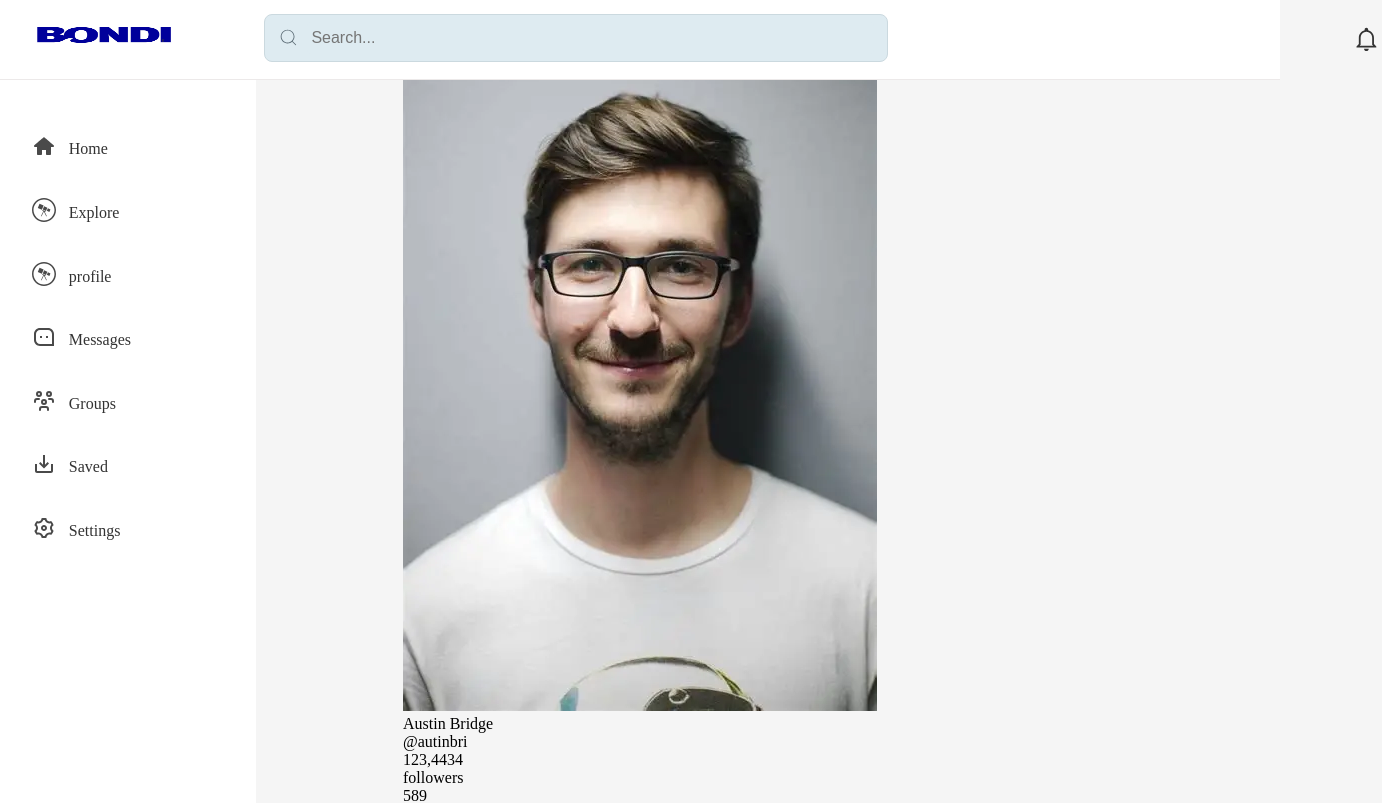
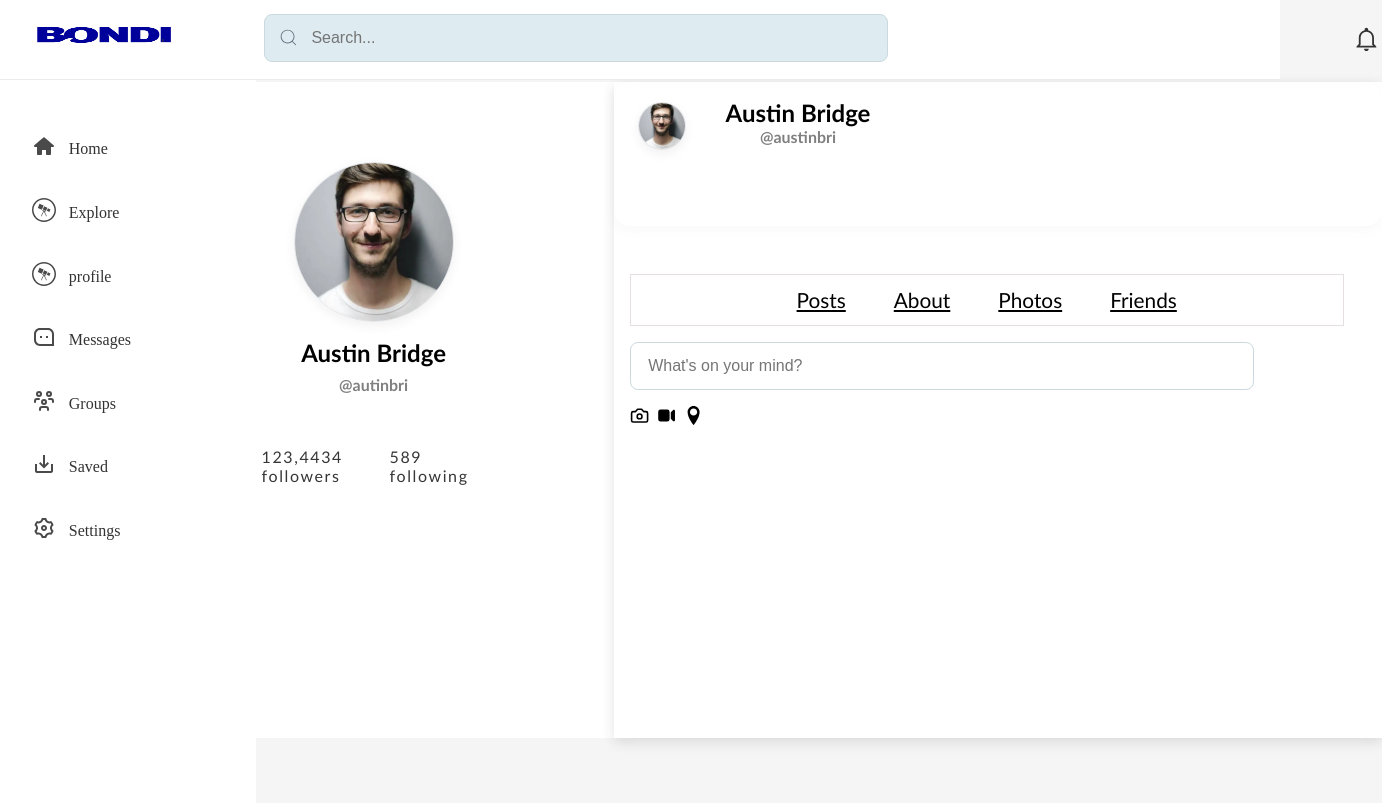
Before and after one commit to asamoah953/bondi_social_media, a React (Vite) app in the folder bondi/: page /user-profile in a window 1280 px wide. Shown: the top 803 px of the page, 1382 px wide, since content can reach past the window. Built offline with nearby package versions, Linux system fonts and the light colour scheme.

Commit message:
more styling

```diff
--- a/bondi/src/css/userProfile.css
+++ b/bondi/src/css/userProfile.css
@@ -0,0 +1,271 @@
+.profile-container {
+    display: flex;
+    flex-direction: row;
+    justify-content: center;
+}
+
+.user-info,
+.user-detail {
+    background: #ffffff;
+    /* clean white background */
+}
+
+/* keep your original layout sizes */
+.user-info {
+    width: 30rem;
+    height: 41rem;
+    margin-top: 5.1rem;
+    margin-left: 14.7rem;
+    display: flex;
+    flex-direction: column;
+    justify-content: flex-start;
+}
+
+.user-detail {
+    width: 48rem;
+    height: 41rem;
+    margin-top: 5.1rem;
+    box-shadow: 0 4px 12px rgba(45, 45, 45, 0.137);
+    /* soft card shadow */
+}
+
+.profile-container2 {
+    width: 10rem;
+    /* match the image width */
+    height: 10rem;
+    /* square for consistent layout */
+    border: 1px solid #e5e7eb;
+    /* soft border */
+    border-radius: 5rem;
+    /* smooth corners */
+    overflow: hidden;
+    /* makes image follow radius */
+    margin-top: 5rem;
+    margin-left: 10rem;
+    padding: 0;
+    /* remove padding so image fills container */
+    display: flex;
+    align-items: center;
+    justify-content: center;
+    box-shadow: 0 4px 12px rgba(0, 0, 0, 0.06);
+}
+
+.the-image {
+    width: 100%;
+    /* fills the container */
+    height: 100%;
+    object-fit: cover;
+    /* cover without distortion */
+    display: block;
+}
+
+
+.user-name {
+    display: flex;
+    justify-content: center;
+    margin-top: 1rem;
+    font-size: 1.5rem;
+    font-family: 'Gill Sans', 'Gill Sans MT', Calibri, 'Trebuchet MS', sans-serif;
+    font-weight: bold;
+}
+
+.at-user {
+    display: flex;
+    justify-content: center;
+    margin-top: .5rem;
+    font-size: 1rem;
+    font-family: 'Gill Sans', 'Gill Sans MT', Calibri, 'Trebuchet MS', sans-serif;
+    color: gray;
+    font-weight: bold;
+}
+
+.at-user1 {
+    display: flex;
+    justify-content: center;
+    font-size: 1rem;
+    font-family: 'Gill Sans', 'Gill Sans MT', Calibri, 'Trebuchet MS', sans-serif;
+    color: gray;
+    font-weight: bold;
+}
+
+.activity-container {
+    display: flex;
+    flex-direction: row;
+    justify-content: center;
+    gap: 2rem;
+    margin-top: 3rem;
+    color: rgb(54, 54, 54);
+
+}
+
+.follows {
+    width: 6rem;
+    height: 3rem;
+    display: flex;
+    justify-content: center;
+    font-family: 'Gill Sans', 'Gill Sans MT', Calibri, 'Trebuchet MS', sans-serif;
+    flex-direction: column;
+    letter-spacing: .1rem;
+}
+
+
+.following {
+    width: 6rem;
+    height: 3rem;
+    display: flex;
+    justify-content: center;
+    font-family: 'Gill Sans', 'Gill Sans MT', Calibri, 'Trebuchet MS', sans-serif;
+    flex-direction: column;
+    letter-spacing: .1rem;
+}
+
+.about-container {
+    width: 100%;
+    min-height: 7rem;
+    /* flexible height if needed */
+    border-radius: 1rem;
+    /* smooth rounded corners */
+    background: #ffffff;
+    /* clean background */
+    padding: 1rem 1.5rem;
+    /* spacing inside */
+    display: flex;
+    align-items: center;
+    /* vertical center */
+    justify-content: flex-start;
+    /* keep content left-aligned */
+    gap: 1rem;
+    /* spacing between child elements */
+    box-shadow: 0 4px 12px rgba(127, 127, 127, 0.05);
+    /* subtle shadow */
+    transition: all 0.25s ease;
+    /* smooth hover/interaction effects */
+}
+
+
+
+
+.img-container {
+    width: 3rem;
+    height: 3rem;
+    border: 1px solid #e5e7eb;
+    /* soft border */
+    border-radius: 50%;
+    /* perfect circle */
+    display: flex;
+    align-items: center;
+    /* vertically center content */
+    justify-content: center;
+    /* horizontally center content */
+    box-shadow: 0 4px 12px rgba(0, 0, 0, 0.06);
+    margin-top: -3.5rem;
+    overflow: hidden;
+    /* ensures any image follows the radius */
+    background: #fff;
+    /* optional: background for empty state */
+}
+
+.the-image2 {
+    width: 100%;
+    height: 100%;
+    object-fit: cover;
+    display: block;
+    font-size: 1.5rem;
+    font-family: 'Gill Sans', 'Gill Sans MT', Calibri, 'Trebuchet MS', sans-serif;
+    font-weight: bold;
+    text-align: center;
+    line-height: 3rem;
+}
+
+.img-name {
+    height: 3rem;
+    margin-left: 1.5rem;
+    margin-bottom: 4rem;
+    font-size: 1.5rem;
+    font-weight: bold;
+    font-family: 'Gill Sans', 'Gill Sans MT', Calibri, 'Trebuchet MS', sans-serif;
+}
+
+
+/* nav container at the user profile */
+.nav-container {
+    width: 93%;
+    margin-top: 3rem;
+    display: flex;
+    flex-direction: row;
+    justify-content: center;
+    margin-left: 1rem;
+    gap: 3rem;
+    padding: 0.8rem 0;
+    background-color: #ffffff;
+    transition: all 0.3s ease;
+    border: 1px solid rgb(230, 223, 223);
+}
+
+.nav-container a {
+    text-decoration: none;
+    color: #374151;
+    font-weight: 500;
+    font-size: 1.1rem;
+    padding: 0.5rem 1rem;
+    border-radius: 0.5rem;
+    transition: all 0.25s ease;
+}
+
+.nav-container a:hover {
+    background-color: #f3f4f6;
+    color: #1f2937;
+    transform: translateY(-2px);
+}
+
+
+.nav {
+    text-decoration: underline;
+    font-size: 1.3rem;
+    font-family: 'Gill Sans', 'Gill Sans MT', Calibri, 'Trebuchet MS', sans-serif;
+    cursor: pointer;
+}
+
+/* search input */
+.search-bar3 {
+  width: 90%;
+  max-width: 39rem;
+  height: 3rem;
+  background-color: #DEEBF1;
+  border-radius: 8px;
+  display: flex;
+  align-items: center;
+  gap: 0.5rem;
+  padding: 0 0.8rem;
+  box-sizing: border-box;
+  margin: 1rem 1rem;
+  border: 1px solid #cbd9df;
+  background-color: white;
+}
+
+/* INPUT STYLE */
+.search-input3 {
+  flex: 1;
+  width: 40rem;
+  height: 70%;                     /* looks cleaner than 50% */
+  border: none;
+  outline: none;
+  font-size: 1rem;
+  background-color: white;
+  padding-left: 0.3rem;            /* cleaner spacing */
+  border-radius: 4px;              /* slight soft corner inside */
+  font-weight: 500;
+}
+
+.media-icons3 {
+    display: flex;
+    flex-direction: row;
+    gap: .5rem;
+    width: 6rem;
+    margin: 1rem 1rem;
+    font-size: 1.2rem;
+}
+
+.icons1 {
+    cursor: pointer;
+}
```
